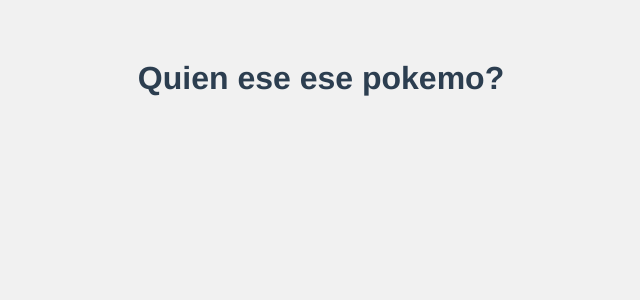
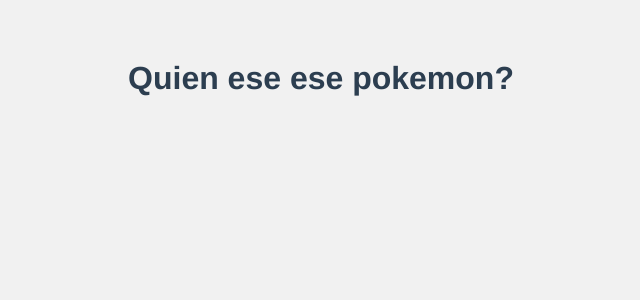
Before and after one commit to Drixner/04-pokemon-game, a Vue app: page / in a window 1280 px wide. Shown: the top 300 px of the page, without its empty margins (319-959 px from the left). Built offline with nearby package versions, Linux system fonts and the light colour scheme.

Commit message:
Fix typo in PokemonPage.vue

```diff
--- a/src/pages/PokemonPage.vue
+++ b/src/pages/PokemonPage.vue
@@ -1,6 +1,6 @@
 import { default } from '../../App.vue';
 <template>
-  <h1>Quien ese ese pokemo?</h1>
+  <h1>Quien ese ese pokemon?</h1>
 </template>
 
 <script>
```
